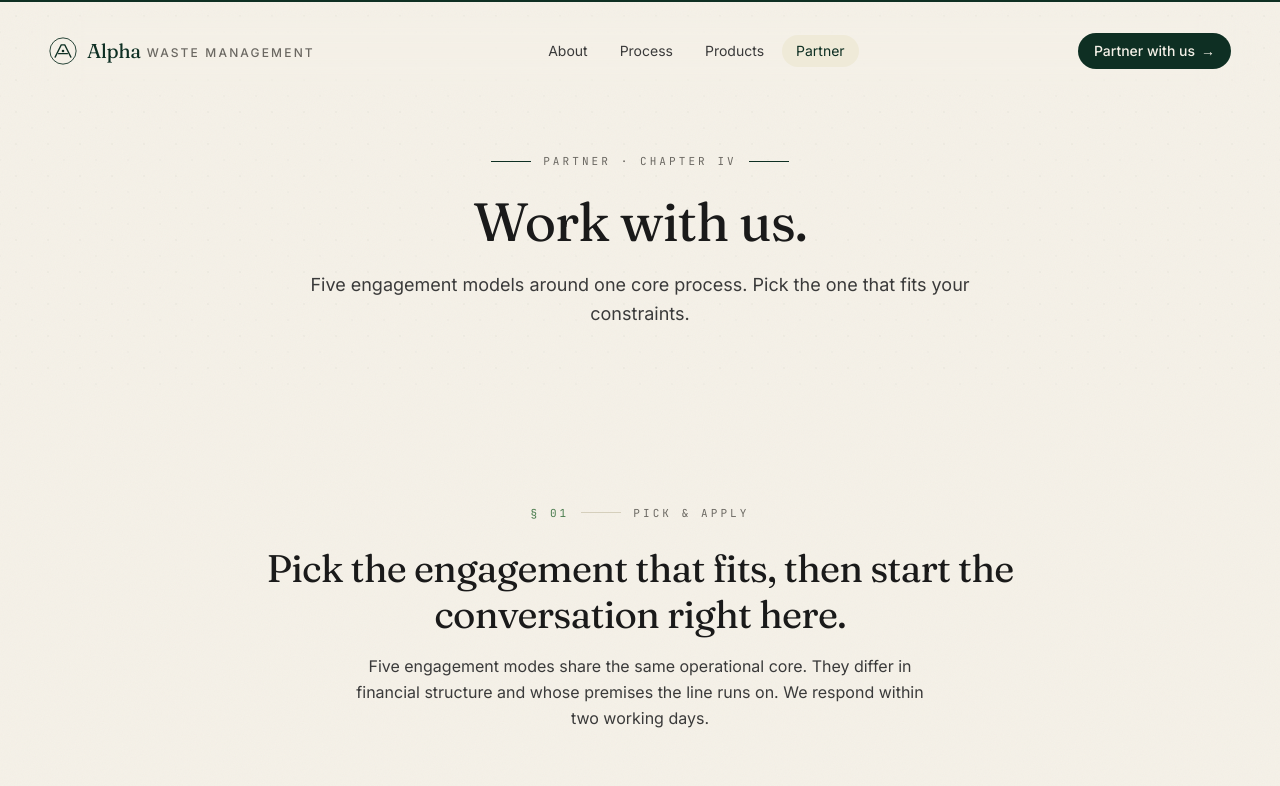
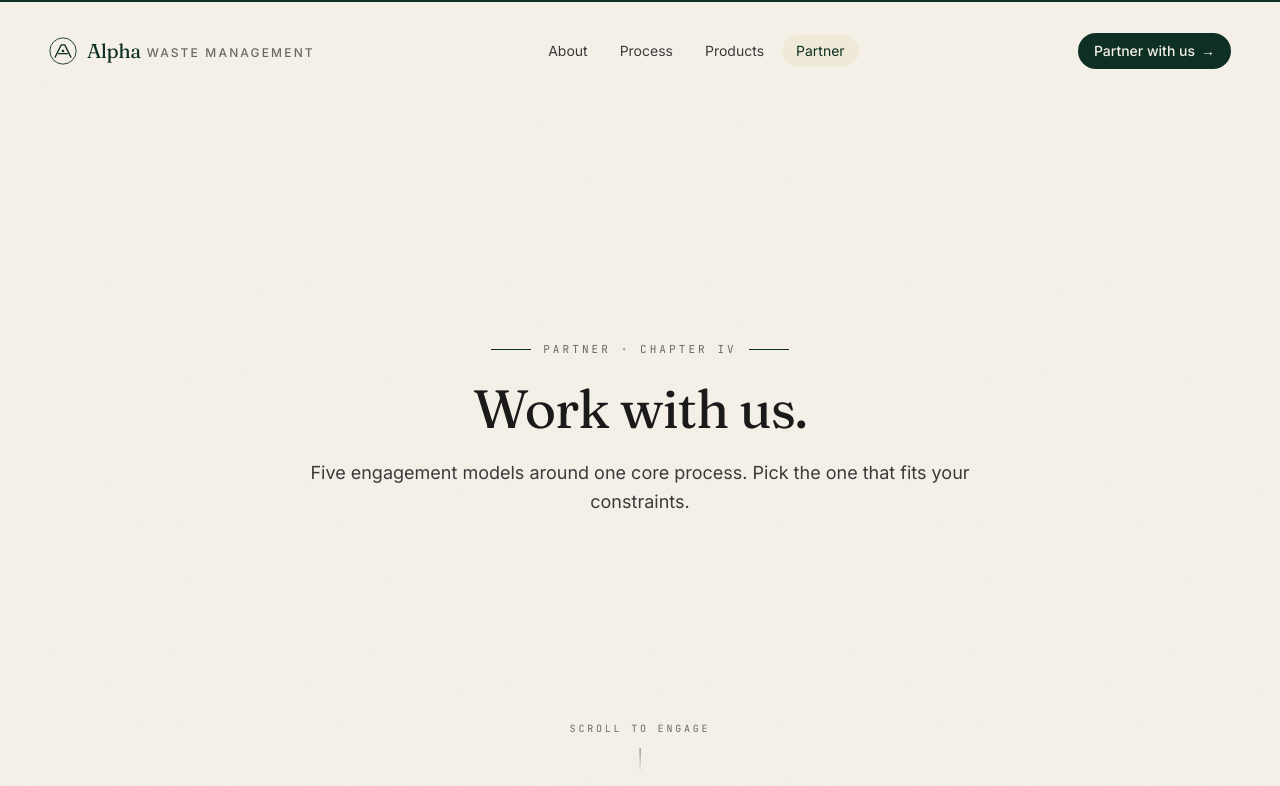
Before and after one commit to aditya20-12-05/alphawastemanagement, a Next.js app: page /partner in a window 1280 px wide. Shown: the top 786 px of the page. Built offline with nearby package versions, Linux system fonts and the light colour scheme.

Commit message:
Make Partner hero fill viewport with scroll cue

```diff
--- a/src/app/partner/page.tsx
+++ b/src/app/partner/page.tsx
@@ -16,6 +16,7 @@ export default function PartnerPage() {
         eyebrow="Partner · Chapter IV"
         title="Work with us."
         subtitle="Five engagement models around one core process. Pick the one that fits your constraints."
+        fillViewport
       />
       <PartnerEngagement />
       <PageFooter />
--- a/src/components/ui/PageHero.tsx
+++ b/src/components/ui/PageHero.tsx
@@ -9,15 +9,27 @@ interface Props {
   subtitle?: ReactNode;
   intro?: ReactNode;
   meta?: { label: string; value: string }[];
+  /**
+   * When true, the hero takes a full viewport height and the content is
+   * vertically centred — useful on pages where you want the heading to be
+   * the only thing visible above the fold.
+   */
+  fillViewport?: boolean;
 }
 
-export default function PageHero({ eyebrow, title, subtitle, intro, meta }: Props) {
+export default function PageHero({ eyebrow, title, subtitle, intro, meta, fillViewport }: Props) {
   return (
-    <section className="relative pt-32 sm:pt-36 pb-12 sm:pb-16 overflow-hidden">
+    <section
+      className={`relative overflow-hidden ${
+        fillViewport
+          ? "min-h-[100svh] flex items-center pt-28 pb-16"
+          : "pt-32 sm:pt-36 pb-12 sm:pb-16"
+      }`}
+    >
       <div className="absolute inset-0 paper opacity-50 pointer-events-none" />
       <div className="grain" />
 
-      <div className="relative mx-auto max-w-7xl px-6 sm:px-8 text-center">
+      <div className="relative mx-auto max-w-7xl w-full px-6 sm:px-8 text-center">
         <motion.div
           initial={{ opacity: 0, y: 12 }}
           animate={{ opacity: 1, y: 0 }}
@@ -80,6 +92,22 @@ export default function PageHero({ eyebrow, title, subtitle, intro, meta }: Prop
           </motion.dl>
         )}
       </div>
+
+      {fillViewport && (
+        <motion.div
+          initial={{ opacity: 0 }}
+          animate={{ opacity: 1 }}
+          transition={{ duration: 0.8, delay: 1 }}
+          className="absolute bottom-8 left-1/2 -translate-x-1/2 inline-flex flex-col items-center gap-2 text-[10px] uppercase tracking-[0.28em] font-mono text-muted"
+        >
+          <span>Scroll to engage</span>
+          <motion.span
+            animate={{ y: [0, 6, 0] }}
+            transition={{ duration: 1.8, repeat: Infinity, ease: "easeInOut" }}
+            className="block h-6 w-px bg-gradient-to-b from-muted to-transparent"
+          />
+        </motion.div>
+      )}
     </section>
   );
 }
```
